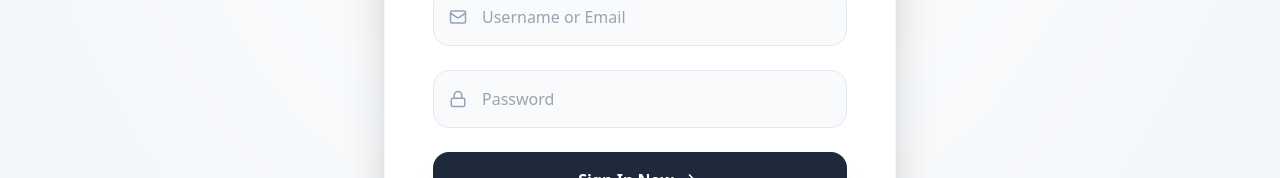
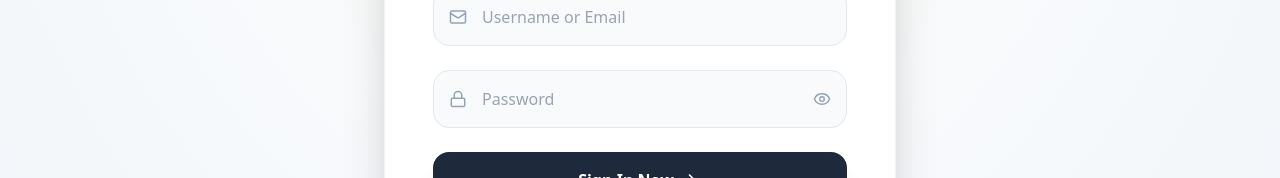
Before and after one commit to RaiOrlandez/trentosmart.system, a React (Create React App) app: page /login in a window 1280 px wide. Shown: the part 374-552 px from the top of the page. Built offline with nearby package versions, Linux system fonts and the light colour scheme; the HTML template or start-up script is replaced by a standard one; what @capacitor/core would draw is missing.

Commit message:
Add show/hide password toggle to Login form

```diff
--- a/src/pages/auth/Login.jsx
+++ b/src/pages/auth/Login.jsx
@@ -2,13 +2,14 @@ import React, { useState, useContext } from 'react';
 import { useNavigate, Link } from 'react-router-dom';
 import { AuthContext } from '../../context/AuthContext';
 import { motion } from 'framer-motion';
-import { Mail, Lock, ChevronRight, Zap, AlertCircle } from 'lucide-react';
+import { Mail, Lock, ChevronRight, Zap, AlertCircle, Eye, EyeOff } from 'lucide-react';
 
 const Login = () => {
   const [email, setEmail] = useState('');
   const [password, setPassword] = useState('');
   const [error, setError] = useState(null);
   const [loading, setLoading] = useState(false);
+  const [showPassword, setShowPassword] = useState(false);
   const { login } = useContext(AuthContext);
   const navigate = useNavigate();
 
@@ -58,10 +59,13 @@ const Login = () => {
           <div className="relative">
             <Lock className="absolute left-4 top-1/2 -translate-y-1/2 text-slate-400" size={18} />
             <input
-              type="password" value={password} onChange={(e) => setPassword(e.target.value)} required
+              type={showPassword ? 'text' : 'password'} value={password} onChange={(e) => setPassword(e.target.value)} required
               placeholder="Password"
-              className="w-full bg-slate-50 dark:bg-slate-800 border border-slate-200 dark:border-slate-700 rounded-2xl py-4 pl-12 pr-4 outline-none focus:ring-2 focus:ring-primary/50 transition-all font-medium text-slate-900 dark:text-white"
+              className="w-full bg-slate-50 dark:bg-slate-800 border border-slate-200 dark:border-slate-700 rounded-2xl py-4 pl-12 pr-12 outline-none focus:ring-2 focus:ring-primary/50 transition-all font-medium text-slate-900 dark:text-white"
             />
+            <button type="button" onClick={() => setShowPassword(!showPassword)} className="absolute right-4 top-1/2 -translate-y-1/2 text-slate-400 hover:text-slate-600 dark:hover:text-slate-200 transition-colors">
+              {showPassword ? <EyeOff size={18} /> : <Eye size={18} />}
+            </button>
           </div>
 
           {error && (
```
